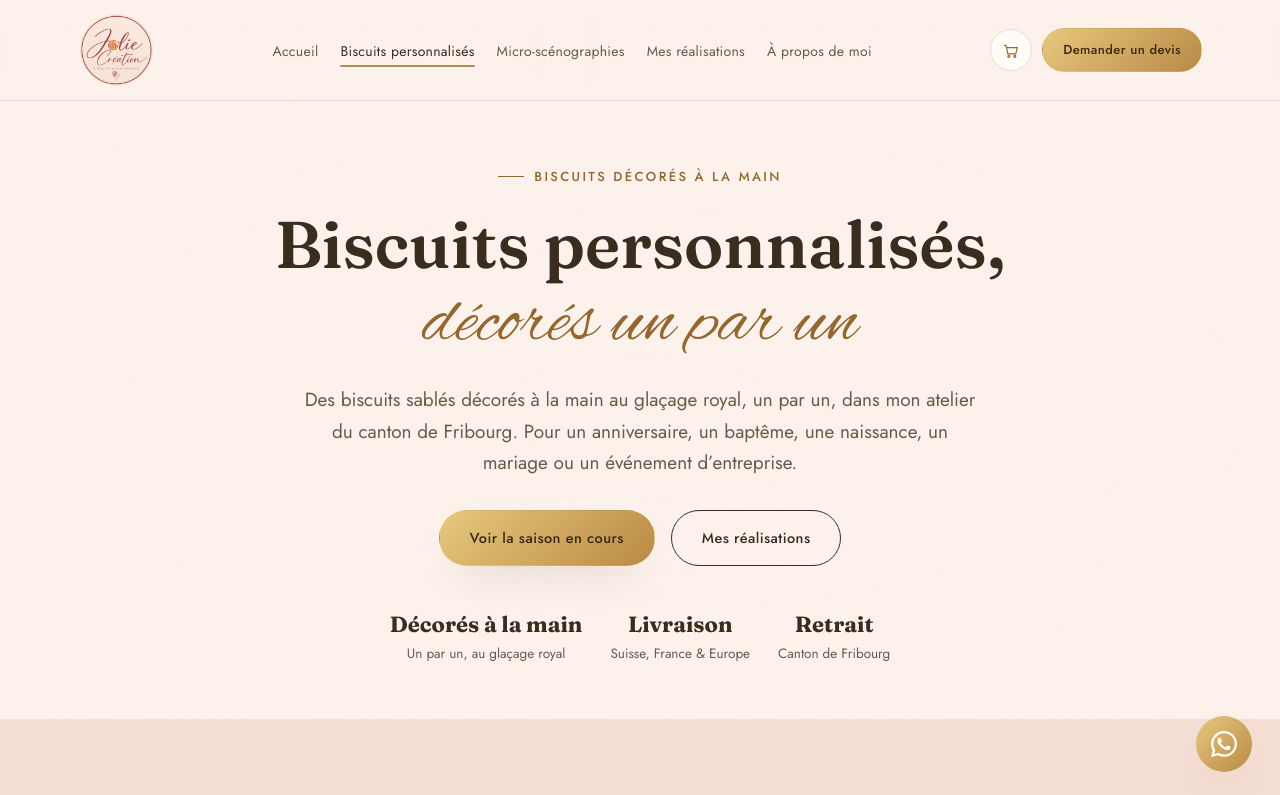
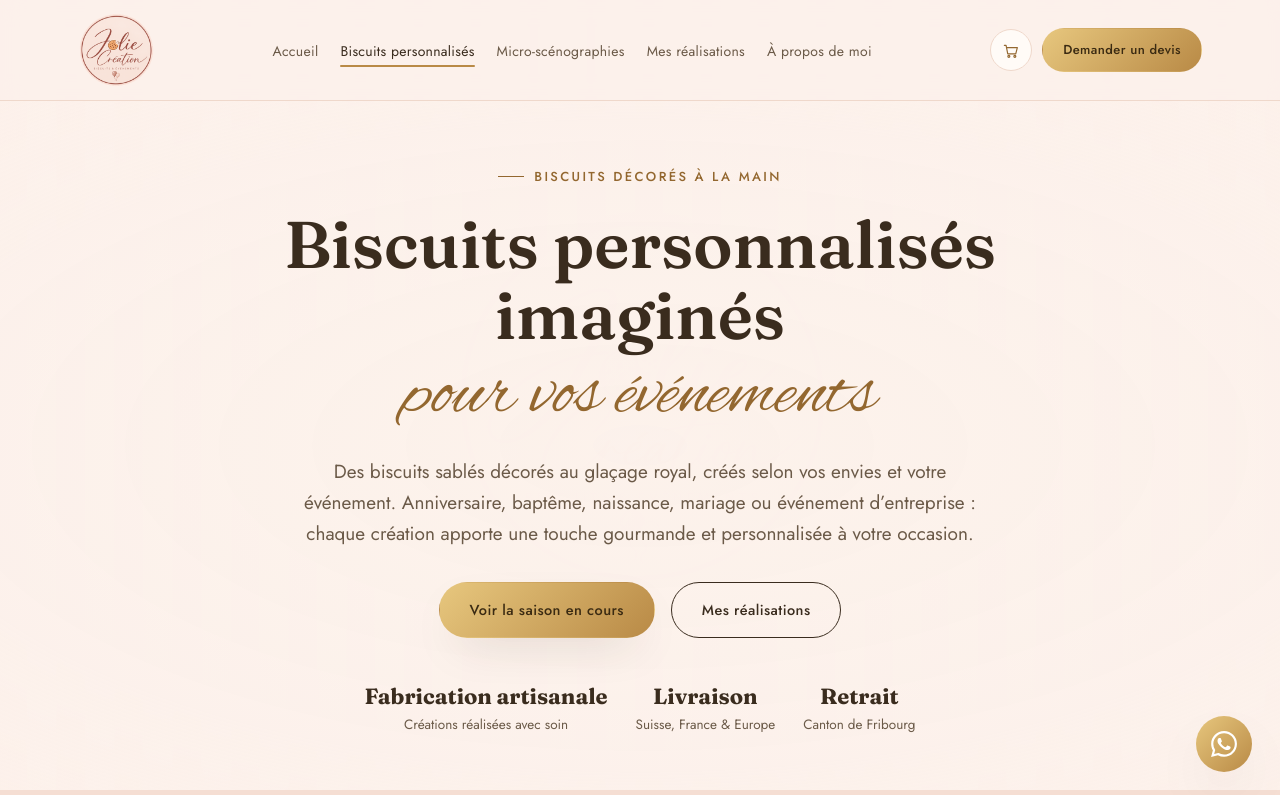
Before and after one commit to ComparePrime/jolie-creation.com, a website: page biscuits-personnalises.html in a window 1280 px wide. Shown: the top 795 px of the page. Drawn offline with Linux system fonts and the light colour scheme.

Commit message:
Update biscuits-personnalises.html

```diff
--- a/biscuits-personnalises.html
+++ b/biscuits-personnalises.html
@@ -63,14 +63,14 @@
     <div class="wrap">
       <div class="hero-copy">
         <span class="eyebrow">Biscuits décorés à la main</span>
-        <h1>Biscuits personnalisés, <span class="script">décorés un par un</span></h1>
-        <p class="lead">Des biscuits sablés décorés à la main au glaçage royal, un par un, dans mon atelier du canton de Fribourg. Pour un anniversaire, un baptême, une naissance, un mariage ou un événement d’entreprise.</p>
+        <h1>Biscuits personnalisés imaginés <span class="script">pour vos événements</span></h1>
+        <p class="lead">Des biscuits sablés décorés au glaçage royal, créés selon vos envies et votre événement. Anniversaire, baptême, naissance, mariage ou événement d’entreprise : chaque création apporte une touche gourmande et personnalisée à votre occasion.</p>
         <div class="hero-actions">
           <a href="#saison" class="btn btn-primary">Voir la saison en cours</a>
           <a href="mes-realisations.html" class="btn btn-ghost">Mes réalisations</a>
         </div>
         <div class="hero-trust">
-          <div><strong>Décorés à la main</strong>Un par un, au glaçage royal</div>
+          <div><strong>Fabrication artisanale</strong>Créations réalisées avec soin</div>
           <div><strong>Livraison</strong>Suisse, France &amp; Europe</div>
           <div><strong>Retrait</strong>Canton de Fribourg</div>
         </div>
@@ -146,7 +146,7 @@
         <div class="ornament"><i></i></div>
         <span class="eyebrow" style="justify-content:center;">Dans mon atelier</span>
         <h2 id="atelier-title">Comment sont créés mes biscuits&nbsp;?</h2>
-        <p class="narrow">Tout se fait à la main, dans mon atelier du canton de Fribourg. Aucun biscuit décoré n’est fabriqué en série : chaque commande suit les mêmes six étapes, de la pâte au sachet.</p>
+        <p class="narrow">Tout commence par la préparation de la pâte, puis chaque biscuit passe entre mes mains pour être découpé, cuit, décoré et soigneusement emballé. Une fabrication en six étapes, réalisée sans production en série, jusqu’au sachet final.</p>
       </div>
 
       <ol class="atelier-etapes">
```
